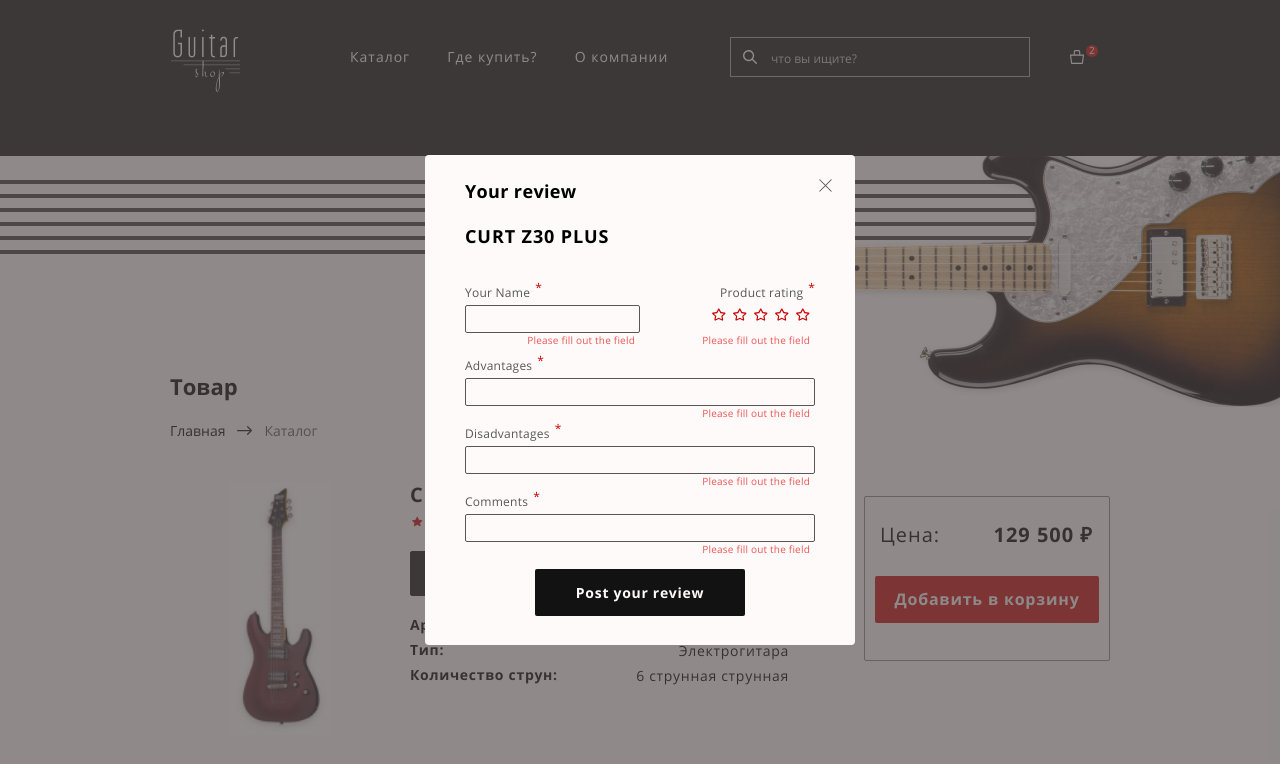
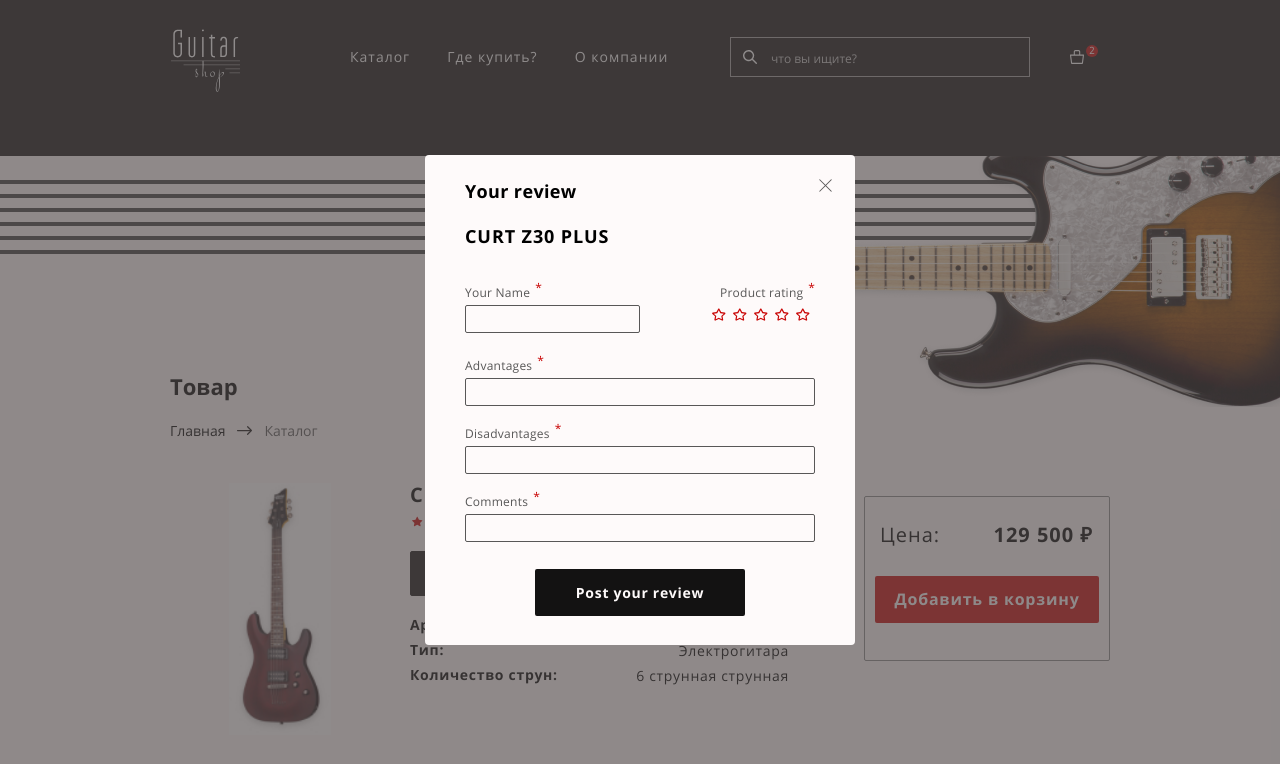
Before and after one commit to Volnodoom/guitara-vue, a Nuxt app: page /products/1 in a window 1280 px wide. Both pictures are taken after a click on the button "Оставить отзыв". Shown: the top 764 px of the page. Built offline with nearby package versions, Linux system fonts and the light colour scheme.

Commit message:
[REFACTOR] review modal form

```diff
--- /dev/null
+++ b/components/reviews/components/form-line-rating.vue
@@ -0,0 +1,57 @@
+<template>
+  <span class="form-review__label form-review__label--required rating__label-correction">
+    Product rating
+  </span>
+  <div class="rate rate--reverse rate-correction">
+    <RatingRadioBtn
+      v-for="item in Array.from({ length: 5 }, (_, i) => i + 1).reverse()"
+      :key="item"
+      :lvl="item"
+      :input-name="inputName"
+    />
+  </div>
+  <FormLineNotification
+    text-success=""
+    class-name="rate__message rating__message-correction"
+    :text-error="generalValidationStatus.errorMessage"
+    :status="generalValidationStatus.validationStatus"
+  />
+</template>
+
+<script setup lang="ts">
+import FormLineNotification from '~/ui/notification/form-line-notification/form-line-notification.vue';
+import RatingRadioBtn from '~/components/reviews/components/rating-radio-btn.vue';
+import { LoadingStatusLib } from '~/utils/name-space/global-ns';
+
+type FormLineRatingProps = {
+  inputName: string
+};
+
+defineProps<FormLineRatingProps>();
+
+const MessageListLib = {
+  Empty: 'Please fill out the field',
+};
+
+const generalValidationStatus = ref({
+  validationStatus: LoadingStatusLib.Idle,
+  errorMessage: MessageListLib.Empty,
+});
+</script>
+
+<style scoped>
+.rating__message-correction {
+  width: 145px;
+  bottom: 5px;
+  text-align: end;
+  padding-right: 12px;
+}
+
+.rate-correction {
+  justify-content: end;
+}
+
+.rating__label-correction {
+  right: -50px;
+}
+</style>
--- a/components/reviews/components/rating-radio-btn.vue
+++ b/components/reviews/components/rating-radio-btn.vue
@@ -2,9 +2,11 @@
   <input
     :id="`star-${lvl}`"
     class="visually-hidden"
-    name="rate"
+    :name="inputName"
     type="radio"
     :value="lvl"
+    required
+    v-model="picked"
   >
   <label
     class="rate__label"
@@ -16,8 +18,11 @@
 <script setup lang="ts">
 import { RatingCorrelation } from '~/utils/name-space/global-ns';
 
+const picked = ref('');
+
 type RatingRadioBtnProps = {
   lvl: number
+  inputName: string
 };
 
 defineProps<RatingRadioBtnProps>();
--- a/components/reviews/review-modal-form.vue
+++ b/components/reviews/review-modal-form.vue
@@ -5,52 +5,32 @@
   <h3 class="modal__product-name title title--medium-20 title--uppercase">
     {{ productName }}
   </h3>
-  <form class="form-review">
+  <form
+    class="form-review"
+    @submit="handleSubmit"
+  >
     <div class="form-review__wrapper">
       <div class="form-review__name-wrapper">
         <FormLineBase
-          label-for="userName"
-          :text-error="nameValidationStatus.errorMessage"
+          :label-for="userName"
           label-name="Your Name"
-          :status="nameValidationStatus.validationStatus"
         />
       </div>
       <div class="rating__wrapper">
-        <span class="form-review__label form-review__label--required rating__label-correction">
-          Product rating
-        </span>
-        <div class="rate rate--reverse rate-correction">
-          <RatingRadioBtn
-            v-for="item in Array.from({ length: 5 }, (_, i) => i + 1).reverse()"
-            :key="item"
-            :lvl="item"
-          />
-        </div>
-        <FormLineNotification
-          text-success=""
-          :text-error="ratingValidationStatus.errorMessage"
-          class-name="rate__message rating__message-correction"
-          :status="ratingValidationStatus.validationStatus"
-        />
+        <FormLineRating :input-name="rate" />
       </div>
     </div>
     <FormLineBase
-      label-for="adv"
-      :text-error="advantagesValidationStatus.errorMessage"
+      :label-for="adv"
       label-name="Advantages"
-      :status="advantagesValidationStatus.validationStatus"
     />
     <FormLineBase
-      label-for="disadv"
-      :text-error="disadvantagesValidationStatus.errorMessage"
+      :label-for="disadv"
       label-name="Disadvantages"
-      :status="disadvantagesValidationStatus.validationStatus"
     />
     <FormLineBase
-      label-for="comment"
-      :text-error="commentValidationStatus.errorMessage"
+      :label-for="comment"
       label-name="Comments"
-      :status="commentValidationStatus.validationStatus"
     />
     <button
       class="button button--medium-20 form-review__button"
@@ -71,47 +51,42 @@
 </template>
 
 <script setup lang="ts">
-import { LoadingStatusLib } from '~/utils/name-space/global-ns';
 import FormLineBase from '~/ui/form/form-line-base.vue';
-import RatingRadioBtn from '~/components/reviews/components/rating-radio-btn.vue';
-import FormLineNotification from '~/ui/notification/form-line-notification/form-line-notification.vue';
+import FormLineRating from '~/components/reviews/components/form-line-rating.vue';
 
 type ReviewModalFormProps = {
   productName: string
   onModalClose: () => void
 };
 
-defineProps<ReviewModalFormProps>();
+const { onModalClose } = defineProps<ReviewModalFormProps>();
+const userName = 'userName';
+const rate = 'rate';
+const adv = 'adv';
+const disadv = 'disadv';
+const comment = 'comment';
 
-const MessageListLib = {
-  Empty: 'Please fill out the field',
+const handleSubmit = (evt: Event) => {
+  evt.preventDefault();
+  const formElement = evt.target as HTMLFormElement;
+  const formData = new FormData(formElement);
+  const formUserName = formData.get(userName) as string;
+  const formRate = Number(formData.get(rate) as string);
+  const formAdv = formData.get(adv) as string;
+  const formDisadv = formData.get(disadv) as string;
+  const formComment = formData.get(comment) as string;
 
+  console.log('data to send: ', {
+    formUserName,
+    formRate,
+    formAdv,
+    formDisadv,
+    formComment,
+  });
+
+  onModalClose();
+  formElement.reset();
 };
-
-const nameValidationStatus = ref({
-  validationStatus: LoadingStatusLib.Error,
-  errorMessage: MessageListLib.Empty,
-});
-
-const ratingValidationStatus = ref({
-  validationStatus: LoadingStatusLib.Error,
-  errorMessage: MessageListLib.Empty,
-});
-
-const advantagesValidationStatus = ref({
-  validationStatus: LoadingStatusLib.Error,
-  errorMessage: MessageListLib.Empty,
-});
-
-const disadvantagesValidationStatus = ref({
-  validationStatus: LoadingStatusLib.Error,
-  errorMessage: MessageListLib.Empty,
-});
-
-const commentValidationStatus = ref({
-  validationStatus: LoadingStatusLib.Error,
-  errorMessage: MessageListLib.Empty,
-});
 </script>
 
 <style scoped>
@@ -119,19 +94,4 @@
   position: relative;
   width: 145px;
 }
-
-.rating__message-correction {
-  width: 145px;
-  bottom: 5px;
-  text-align: end;
-  padding-right: 12px;
-}
-
-.rate-correction {
-  justify-content: end;
-}
-
-.rating__label-correction {
-  right: -50px;
-}
 </style>
--- a/pages/products/[id].vue
+++ b/pages/products/[id].vue
@@ -28,8 +28,8 @@
 import TheModal from '~/ui/modal/the-modal.vue';
 
 const isActive = ref(false);
-const route = useRoute();
-const pageId = route.params.id;
+// const route = useRoute();
+// const pageId = route.params.id;
 
 const mockData = {
   guitarName: 'СURT Z30 Plus',
--- a/tsconfig.json
+++ b/tsconfig.json
@@ -1,4 +1,7 @@
 {
   // https://nuxt.com/docs/guide/concepts/typescript
-  "extends": "./.nuxt/tsconfig.json"
+  "extends": "./.nuxt/tsconfig.json",
+  "compilerOptions": {
+    "moduleDetection": "force"
+  },
 }
--- a/ui/form/form-line-base.vue
+++ b/ui/form/form-line-base.vue
@@ -7,28 +7,49 @@
   </label>
   <input
     :id="labelFor"
+    :name="labelFor"
     class="form-review__input"
     type="text"
     autocomplete="off"
+    required
+    @input="handleInput"
   >
   <FormLineNotification
+    class-name="form-review__warning"
     text-success=""
-    :text-error="textError"
-    class-name="form-review__warning"
-    :status="status"
+    :text-error="generalValidationStatus.errorMessage"
+    :status="generalValidationStatus.validationStatus"
   />
 </template>
 
 <script setup lang="ts">
 import FormLineNotification from '~/ui/notification/form-line-notification/form-line-notification.vue';
-import type { LoadingStatusLib } from '~/utils/name-space/global-ns';
+import { LoadingStatusLib } from '~/utils/name-space/global-ns';
 
 type FormLineBaseProps = {
   labelName: string
   labelFor: string
-  textError: string
-  status: LoadingStatusLib
 };
 
 defineProps<FormLineBaseProps>();
+
+const MessageListLib = {
+  Empty: 'Please fill out the field',
+};
+
+const generalValidationStatus = ref({
+  validationStatus: LoadingStatusLib.Idle,
+  errorMessage: MessageListLib.Empty,
+});
+
+const handleInput = (evt: Event) => {
+  const value = (evt.target as HTMLInputElement).value;
+
+  if (value.trim() === '') {
+    generalValidationStatus.value.validationStatus = LoadingStatusLib.Error;
+    return;
+  }
+
+  generalValidationStatus.value.validationStatus = LoadingStatusLib.Idle;
+};
 </script>
```
